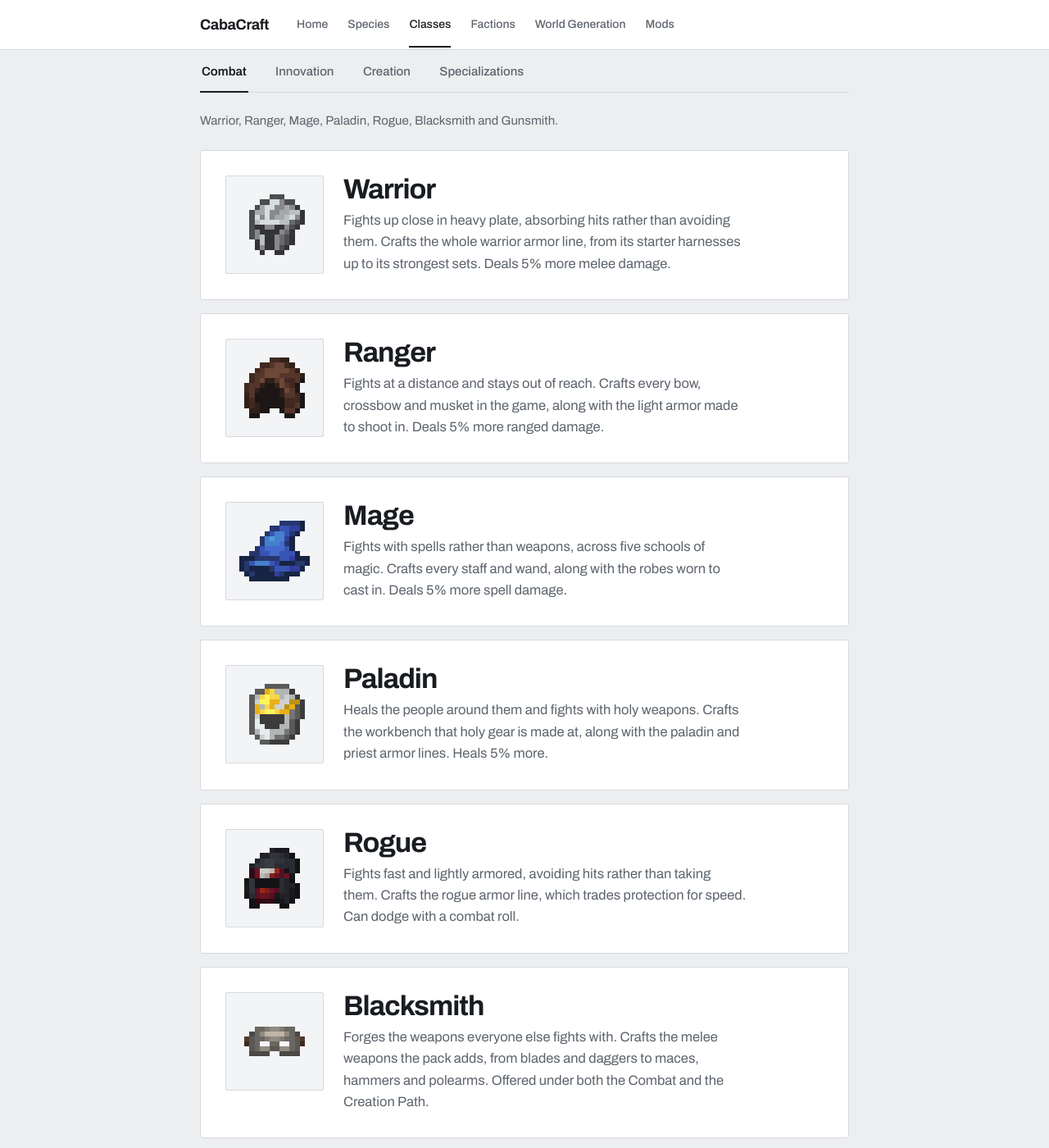
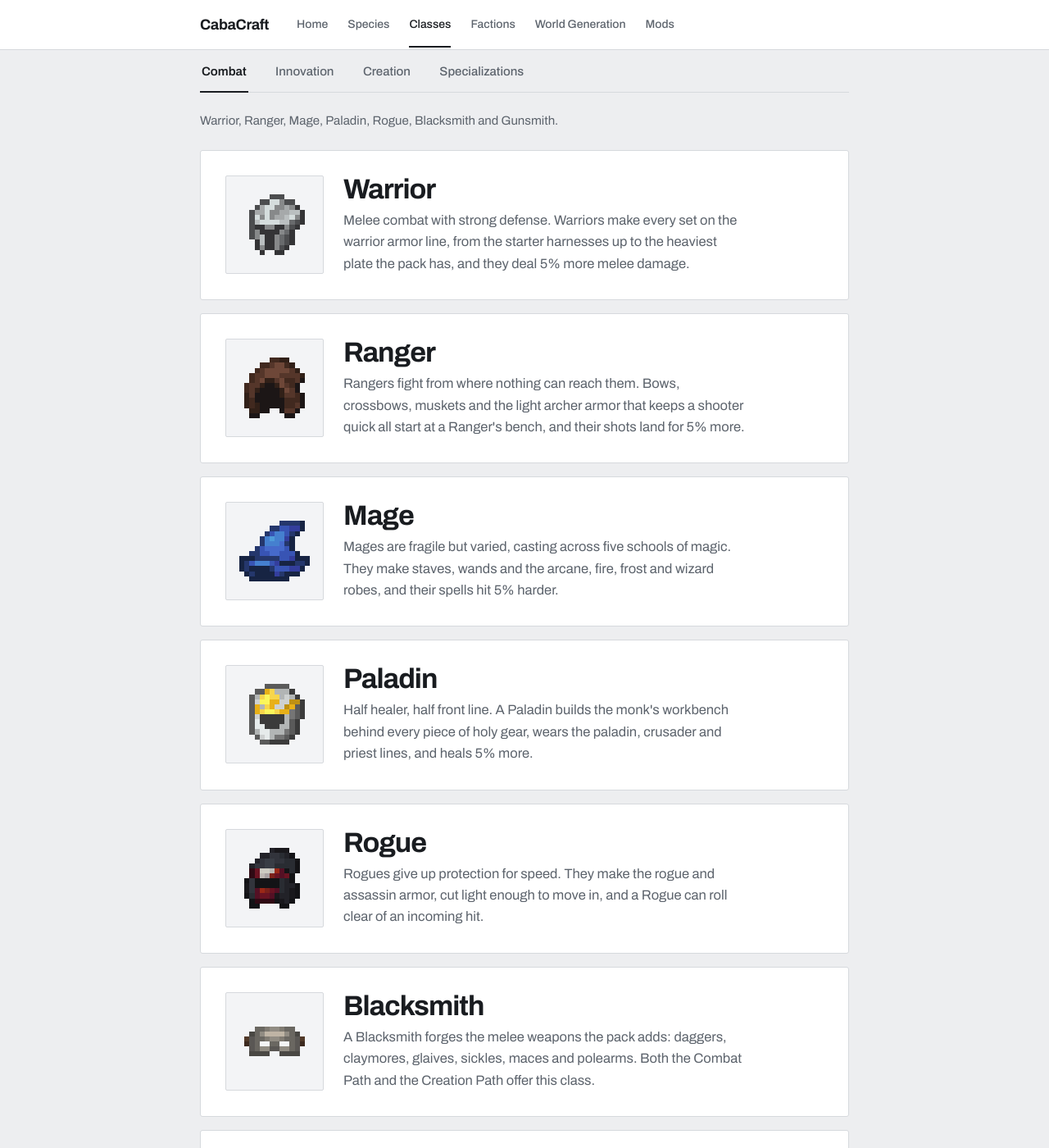
Before and after one commit to Carson-Frost/cabacraft-wiki, a Jekyll site: the page built from classes.md, in a window 1280 px wide and 1400 px high, scrolled down 311 px. Shown: the whole window at 82% size. Built offline with Jekyll 4.4.1, drawn with Linux system fonts in a browser that asks for light colours; some of the changed text lies outside the part shown.

Commit message:
classes: rewrite every description off real wiki entries

```diff
--- a/classes.md
+++ b/classes.md
@@ -23,7 +23,7 @@ intro: >-
     <img src="{{ '/icons/warrior.png' | relative_url }}" alt="">
     <div>
       <h2>Warrior</h2>
-      <p class="desc">Fights up close in heavy plate, absorbing hits rather than avoiding them. Crafts the whole warrior armor line, from its starter harnesses up to its strongest sets. Deals 5% more melee damage.</p>
+      <p class="desc">Melee combat with strong defense. Warriors make every set on the warrior armor line, from the starter harnesses up to the heaviest plate the pack has, and they deal 5% more melee damage.</p>
     </div>
   </div>
 </article>
@@ -33,7 +33,7 @@ intro: >-
     <img src="{{ '/icons/ranger.png' | relative_url }}" alt="">
     <div>
       <h2>Ranger</h2>
-      <p class="desc">Fights at a distance and stays out of reach. Crafts every bow, crossbow and musket in the game, along with the light armor made to shoot in. Deals 5% more ranged damage.</p>
+      <p class="desc">Rangers fight from where nothing can reach them. Bows, crossbows, muskets and the light archer armor that keeps a shooter quick all start at a Ranger's bench, and their shots land for 5% more.</p>
     </div>
   </div>
 </article>
@@ -43,7 +43,7 @@ intro: >-
     <img src="{{ '/icons/mage.png' | relative_url }}" alt="">
     <div>
       <h2>Mage</h2>
-      <p class="desc">Fights with spells rather than weapons, across five schools of magic. Crafts every staff and wand, along with the robes worn to cast in. Deals 5% more spell damage.</p>
+      <p class="desc">Mages are fragile but varied, casting across five schools of magic. They make staves, wands and the arcane, fire, frost and wizard robes, and their spells hit 5% harder.</p>
     </div>
   </div>
 </article>
@@ -53,7 +53,7 @@ intro: >-
     <img src="{{ '/icons/paladin.png' | relative_url }}" alt="">
     <div>
       <h2>Paladin</h2>
-      <p class="desc">Heals the people around them and fights with holy weapons. Crafts the workbench that holy gear is made at, along with the paladin and priest armor lines. Heals 5% more.</p>
+      <p class="desc">Half healer, half front line. A Paladin builds the monk's workbench behind every piece of holy gear, wears the paladin, crusader and priest lines, and heals 5% more.</p>
     </div>
   </div>
 </article>
@@ -63,7 +63,7 @@ intro: >-
     <img src="{{ '/icons/rogue.png' | relative_url }}" alt="">
     <div>
       <h2>Rogue</h2>
-      <p class="desc">Fights fast and lightly armored, avoiding hits rather than taking them. Crafts the rogue armor line, which trades protection for speed. Can dodge with a combat roll.</p>
+      <p class="desc">Rogues give up protection for speed. They make the rogue and assassin armor, cut light enough to move in, and a Rogue can roll clear of an incoming hit.</p>
     </div>
   </div>
 </article>
@@ -73,7 +73,7 @@ intro: >-
     <img src="{{ '/icons/blacksmith.png' | relative_url }}" alt="">
     <div>
       <h2>Blacksmith</h2>
-      <p class="desc">Forges the weapons everyone else fights with. Crafts the melee weapons the pack adds, from blades and daggers to maces, hammers and polearms. Offered under both the Combat and the Creation Path.</p>
+      <p class="desc">A Blacksmith forges the melee weapons the pack adds: daggers, claymores, glaives, sickles, maces and polearms. Both the Combat Path and the Creation Path offer this class.</p>
     </div>
   </div>
 </article>
@@ -83,7 +83,7 @@ intro: >-
     <img src="{{ '/icons/gunsmith.png' | relative_url }}" alt="">
     <div>
       <h2>Gunsmith</h2>
-      <p class="desc">Builds firearms and artillery. Crafts every gun and cannon in the game, along with the mounts and loading gear they need. Offered under both the Combat and the Innovation Path.</p>
+      <p class="desc">Guns and artillery are one trade here. A Gunsmith makes the pack's firearms and its cannons, along with the mounts and loading gear they need. The class appears on the Combat Path and the Innovation Path alike.</p>
     </div>
   </div>
 </article>
@@ -96,7 +96,7 @@ intro: >-
     <img src="{{ '/icons/engineer.png' | relative_url }}" alt="">
     <div>
       <h2>Engineer</h2>
-      <p class="desc">Builds machines that keep working without anyone tending them. Crafts the shafts, gears and powered machinery that automate a job.</p>
+      <p class="desc">Automation is the Engineer's trade. They build the shafts, gears, belts and powered machinery that run a job without a player standing over it.</p>
     </div>
   </div>
 </article>
@@ -106,7 +106,7 @@ intro: >-
     <img src="{{ '/icons/machinist.png' | relative_url }}" alt="">
     <div>
       <h2>Machinist</h2>
-      <p class="desc">Builds airships. Crafts the propellers, bearings and controls a flying vessel is assembled from, though it needs an engineer's machinery before it will move.</p>
+      <p class="desc">Airships. A Machinist assembles the propellers, bearings, burners and controls that hold one together, though it takes an Engineer's machinery before anything flies.</p>
     </div>
   </div>
 </article>
@@ -116,7 +116,7 @@ intro: >-
     <img src="{{ '/icons/gunsmith.png' | relative_url }}" alt="">
     <div>
       <h2>Gunsmith</h2>
-      <p class="desc">Builds firearms and artillery. Crafts every gun and cannon in the game, along with the mounts and loading gear they need. Offered under both the Combat and the Innovation Path.</p>
+      <p class="desc">Guns and artillery are one trade here. A Gunsmith makes the pack's firearms and its cannons, along with the mounts and loading gear they need. The class appears on the Combat Path and the Innovation Path alike.</p>
     </div>
   </div>
 </article>
@@ -126,7 +126,7 @@ intro: >-
     <img src="{{ '/icons/originator.png' | relative_url }}" alt="">
     <div>
       <h2>Originator</h2>
-      <p class="desc">Generates and stores electrical power. Crafts the generators, batteries and wiring that powered machines run on.</p>
+      <p class="desc">Powered machines need somewhere to draw from. An Originator makes the generators, solar panels, batteries and wiring that supply them.</p>
     </div>
   </div>
 </article>
@@ -136,7 +136,7 @@ intro: >-
     <img src="{{ '/icons/alchemist.png' | relative_url }}" alt="">
     <div>
       <h2>Alchemist</h2>
-      <p class="desc">Brews every potion in the game. Crafts the brewing stations, and is the one class that can work a brewing stand or a cauldron. Their own potions last longer and hostile ones wear off faster.</p>
+      <p class="desc">Potions run through the Alchemist, who makes the brewing stations and every draught that comes off them. A brewing stand or a cauldron only works in an Alchemist's hands, their own potions last longer, and hostile ones wear off sooner.</p>
     </div>
   </div>
 </article>
@@ -146,7 +146,7 @@ intro: >-
     <img src="{{ '/icons/enchanter.png' | relative_url }}" alt="">
     <div>
       <h2>Enchanter</h2>
-      <p class="desc">Pushes enchantments past the ceiling the world puts on them. Every enchantment in the game is capped, and an enchanter adds one level on top. Crafts the ancient book that does it.</p>
+      <p class="desc">Every enchantment in this world stops at a ceiling. An Enchanter raises it by a level, and makes the ancient book that does it.</p>
     </div>
   </div>
 </article>
@@ -159,7 +159,7 @@ intro: >-
     <img src="{{ '/icons/builder.png' | relative_url }}" alt="">
     <div>
       <h2>Builder</h2>
-      <p class="desc">Builds at scale, with the widest choice of decorative blocks. Crafts the eight workstations that cut stone, wood and metal into hundreds of patterns. Reaches half a block further to place and break.</p>
+      <p class="desc">Builders work at scale. A Builder makes the eight cutting stations that turn plain stone, wood and metal into hundreds of decorative variants, and reaches half a block further to place and break.</p>
     </div>
   </div>
 </article>
@@ -169,7 +169,7 @@ intro: >-
     <img src="{{ '/icons/blacksmith.png' | relative_url }}" alt="">
     <div>
       <h2>Blacksmith</h2>
-      <p class="desc">Forges the weapons everyone else fights with. Crafts the melee weapons the pack adds, from blades and daggers to maces, hammers and polearms. Offered under both the Combat and the Creation Path.</p>
+      <p class="desc">A Blacksmith forges the melee weapons the pack adds: daggers, claymores, glaives, sickles, maces and polearms. Both the Combat Path and the Creation Path offer this class.</p>
     </div>
   </div>
 </article>
@@ -179,7 +179,7 @@ intro: >-
     <img src="{{ '/icons/jeweler.png' | relative_url }}" alt="">
     <div>
       <h2>Jeweler</h2>
-      <p class="desc">Makes the rings and necklaces players wear for extra stats. Crafts the jeweler's kit and every piece made on it, worn alongside armor rather than in place of it.</p>
+      <p class="desc">Rings and necklaces sit in their own slots, next to armor rather than instead of it. A Jeweler makes the kit and cuts every piece that comes off it.</p>
     </div>
   </div>
 </article>
@@ -189,7 +189,7 @@ intro: >-
     <img src="{{ '/icons/cook.png' | relative_url }}" alt="">
     <div>
       <h2>Cook</h2>
-      <p class="desc">Feeds the server. Food is what restores health here, so a cooked meal matters more than it does in normal Minecraft. Crafts every prepared dish and every kitchen station.</p>
+      <p class="desc">Food is what restores health here, so a meal counts for more than it does in ordinary Minecraft. A Cook runs the kitchen: the gristmill, cooking pot, cutting board, skillet and stove, and every dish that comes off them.</p>
     </div>
   </div>
 </article>
@@ -201,7 +201,7 @@ intro: >-
     <img src="{{ '/icons/angler.png' | relative_url }}" alt="">
     <div>
       <h2>Angler</h2>
-      <p class="desc">Fishes for a living. Crafts every rod, hook and bobber in the game, and finds the fishing minigame slower and more forgiving.</p>
+      <p class="desc">Fishing is the whole of it. An Angler makes every rod, hook and bobber in the pack, and works the catch minigame at a slower, more forgiving pace.</p>
     </div>
   </div>
 </article>
@@ -211,7 +211,7 @@ intro: >-
     <img src="{{ '/icons/archaeologist.png' | relative_url }}" alt="">
     <div>
       <h2>Archaeologist</h2>
-      <p class="desc">Digs up buried sites. Crafts the brushes and tools that both of the pack's excavation systems need.</p>
+      <p class="desc">An Archaeologist digs up what the rest of the server walks over. Both of the pack's excavation systems want brushes and fine tools, and this class makes them.</p>
     </div>
   </div>
 </article>
@@ -221,7 +221,7 @@ intro: >-
     <img src="{{ '/icons/bard.png' | relative_url }}" alt="">
     <div>
       <h2>Bard</h2>
-      <p class="desc">Plays music and puts villagers to work. Crafts every instrument in the game, and recruits any villager who has no profession.</p>
+      <p class="desc">Bards play, and villagers listen. A Bard makes every instrument in the pack, and can put any villager without a profession to work.</p>
     </div>
   </div>
 </article>
@@ -231,7 +231,7 @@ intro: >-
     <img src="{{ '/icons/brewer.png' | relative_url }}" alt="">
     <div>
       <h2>Brewer</h2>
-      <p class="desc">Ferments drinks, which are a separate craft from the alchemist's potions. Crafts the keg, the mug and the hop crop, along with the vessel that turns out ciders, wines, mead and pickles.</p>
+      <p class="desc">Drink is a separate craft from the Alchemist's potions. A Brewer makes the keg, the mug and the hop crop, and the vessel that turns out ciders, wines, mead and pickles.</p>
     </div>
   </div>
 </article>
@@ -241,7 +241,7 @@ intro: >-
     <img src="{{ '/icons/curator.png' | relative_url }}" alt="">
     <div>
       <h2>Curator</h2>
-      <p class="desc">Records what the server finds. Crafts the camera and its film, the bestiary and its analyzer, the atlas and the diary.</p>
+      <p class="desc">Somebody has to keep the record. A Curator makes the camera and its film, the bestiary and its analyzer, the atlas and the diary.</p>
     </div>
   </div>
 </article>
@@ -251,7 +251,7 @@ intro: >-
     <img src="{{ '/icons/herbalist.png' | relative_url }}" alt="">
     <div>
       <h2>Herbalist</h2>
-      <p class="desc">Grows herbs and prepares remedies. Crafts the hemp crop and everything made from it, along with the oils, teas and tonics that are not potions.</p>
+      <p class="desc">Herbalists grow hemp and work everything that comes of it, from burlap and rope to pipes. The salves, oils and teas they prepare are remedies rather than potions, and no brewing stand touches them.</p>
     </div>
   </div>
 </article>
@@ -261,7 +261,7 @@ intro: >-
     <img src="{{ '/icons/shipwright.png' | relative_url }}" alt="">
     <div>
       <h2>Shipwright</h2>
-      <p class="desc">Builds sailing ships. Crafts all four ship builders, along with the pirate armor set, which suits a sailor rather than a ranger.</p>
+      <p class="desc">Shipwrights build what floats. All four ship builders belong to them, along with the pirate armor, which suits a sailor better than a ranger.</p>
     </div>
   </div>
 </article>
@@ -271,7 +271,7 @@ intro: >-
     <img src="{{ '/icons/tailor.png' | relative_url }}" alt="">
     <div>
       <h2>Tailor</h2>
-      <p class="desc">Makes clothing. Crafts the sewing kit and table, and every hat, coat, robe and pair of boots made on them.</p>
+      <p class="desc">Clothing is a trade of its own here. A Tailor makes the sewing kit and the sewing table, and every hat, coat, robe and pair of boots that comes off them.</p>
     </div>
   </div>
 </article>
```
